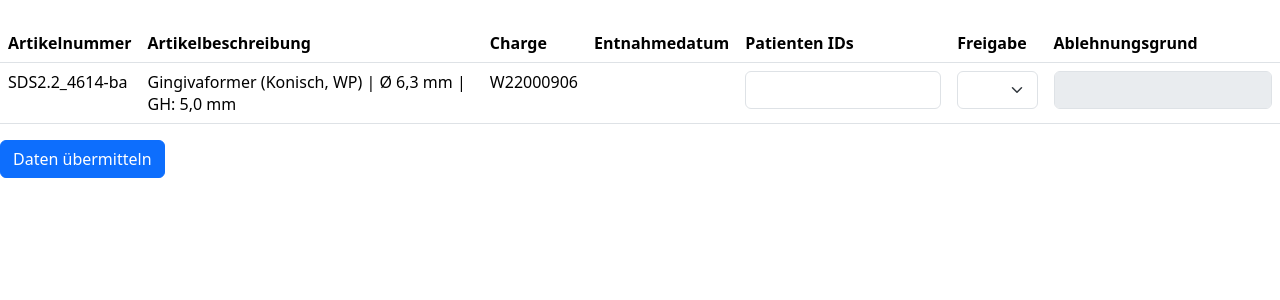
After one commit to yedhukrishnaG/django, a Django app: page /newreport/ in a window 1280 px wide. The commit adds this page. Shown: the top 300 px of the page. Run offline with Django 4.2, Linux system fonts and the light colour scheme; some libraries are stand-ins or nearby versions.

Commit message:
added report page new

```diff
--- a/django/hello_django/hello_app/urls.py
+++ b/django/hello_django/hello_app/urls.py
@@ -32,5 +32,6 @@ urlpatterns = [
     path('addrow/', views.addrow, name='addrow'),
     path('login/', views.login, name='login'),
     path('signup/', views.signup, name='signup'),
+    path('newreport/', views.newreport, name='newreport'),
     path('', views.print_hello),
 ]
--- a/django/hello_django/hello_app/views.py
+++ b/django/hello_django/hello_app/views.py
@@ -146,3 +146,7 @@ def addrow(request):
          info = Dashboard(article_number= article_number,article_title=article_title,stock_level= stock_level,earliest_expiration_date=earliest_expiration_date,batch_amount= batch_amount,reorder_level=reorder_level,maximum_level= maximum_level,)
          info.save()
     return render(request,'addrow.html')
+
+def newreport(request):
+
+    return render(request,'newreport.html')
--- a/django/hello_django/templates/homepage.html
+++ b/django/hello_django/templates/homepage.html
@@ -114,7 +114,7 @@
                     </div>
                     <div class="col">
                         <button style="display: flex; flex-direction: column; align-items: center; justify-content: center; background-color: #198754; border: none; height: 100px; position: relative;">
-                            <a href="/admin" class="btn btn-primary btn-lg btn-block" style="font-size: 16px; background-color: #198754; border-color: #198754;"> &nbsp&nbsp&nbsp&nbsp Admin&nbsp&nbsp&nbsp&nbsp&nbsp&nbsp</a>
+                            <a href="/newreport" class="btn btn-primary btn-lg btn-block" style="font-size: 16px; background-color: #198754; border-color: #198754;"> &nbsp&nbsp&nbsp&nbsp Admin&nbsp&nbsp&nbsp&nbsp&nbsp&nbsp</a>
                             <hr style="width: 50%; position: absolute; bottom: 50%; transform: translateY(50%); margin: 0; border-color: white;">
                             <p style="color:white; position: relative; z-index: 1;">&nbsp</p>
                         </button>
--- /dev/null
+++ b/django/hello_django/templates/newreport.html
@@ -0,0 +1,60 @@
+{% load bootstrap5 %}
+{% bootstrap_css %}
+{% bootstrap_javascript %}
+
+<form method="post" id="approvalForm">
+    <table class="table mt-4 table-header-blue">
+        <thead>
+            <tr>
+                <th>Artikelnummer</th>
+                <th>Artikelbeschreibung</th>
+                <th>Charge</th>
+                <th>Entnahmedatum</th>
+                <th>Patienten IDs</th>
+                <th>Freigabe</th>
+                <th>Ablehnungsgrund</th>
+            </tr>
+        </thead>
+        <tbody>
+            <tr>
+                <td>SDS2.2_4614-ba</td>
+                <td>Gingivaformer (Konisch, WP) | Ø 6,3 mm | GH: 5,0 mm</td>
+                <td>W22000906</td>
+                <td></td>
+                <td><input type="text" class="form-control" maxlength="10"></td>
+                <td>
+                    <select class="form-select toggle-input" aria-label="Default select example" style="color: white;">
+
+                        <option value="1" style="background: green;">Ja</option>
+                        <option value="2" style="background: red;">Nein</option>
+                    </select>
+                </td>
+                <td><input type="text" id="row1" class="form-control" maxlength="10" disabled></td>
+            </tr>
+        </tbody>
+    </table>
+    <button type="submit" class="btn btn-primary" id="saveButton">Daten übermitteln</button>
+</form>
+
+<script>
+    // Get the select element
+    var selectElement = document.querySelector('.toggle-input');
+    // Get the input field
+    var inputField = document.getElementById('row1');
+
+    // Add change event listener to select element
+    selectElement.addEventListener('change', function () {
+        // Check if the selected option is "Nein"
+        if (selectElement.value === '2') {
+            // Enable the input field
+            inputField.disabled = false;
+            // Set the select element color to red
+            selectElement.style.background = 'red';
+        } else {
+            // Disable the input field
+            inputField.disabled = true;
+            // Set the select element color to green
+            selectElement.style.background = 'green';
+        }
+    });
+</script>
```
Also changed, not shown: django/hello_django/db.sqlite3.
